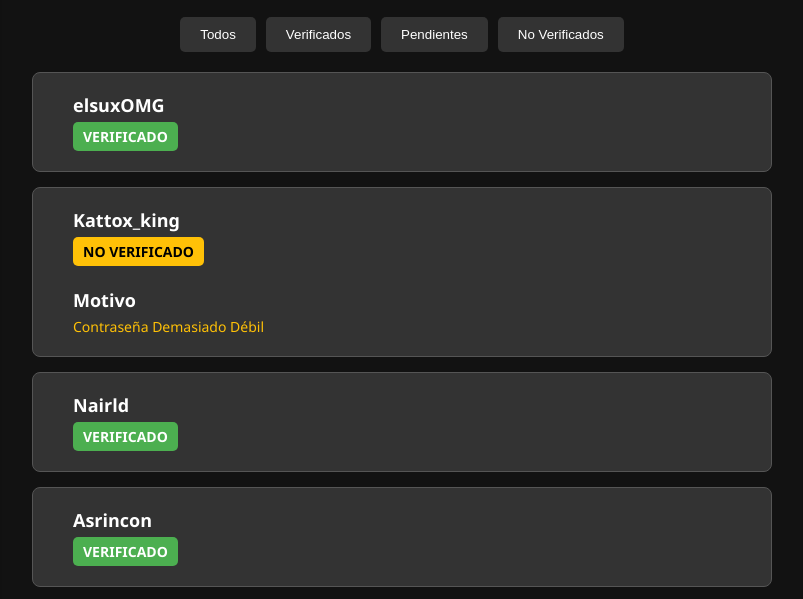
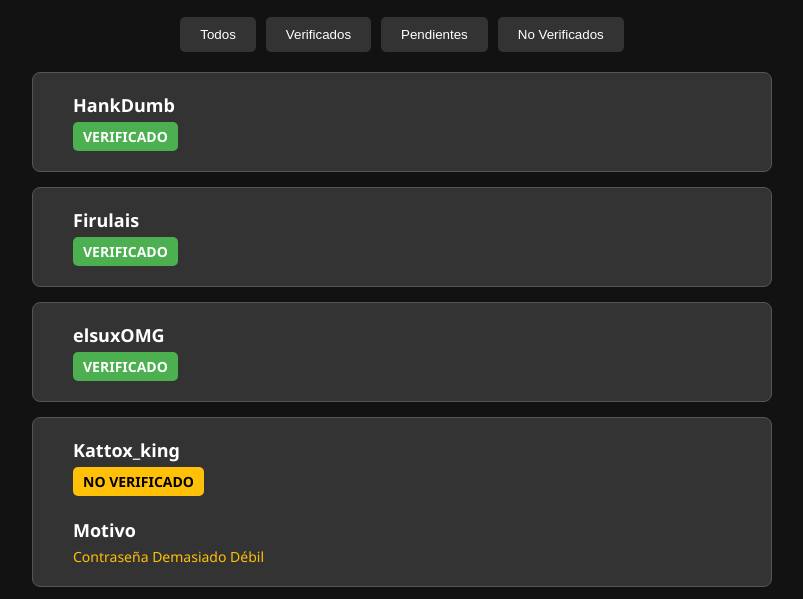
Before and after one commit to BytesDex/bytesdex.github.io, a website: page usuarios.html in a window 1280 px wide. Shown: the part 146-745 px from the top of the page, without its empty margins (238-1041 px from the left). Drawn offline with Linux system fonts and the light colour scheme.

Commit message:
Update usuarios.html

```diff
--- a/usuarios.html
+++ b/usuarios.html
@@ -22,6 +22,18 @@
   </div>
   <div id="alert-container"></div>
   <div id="user-list">
+    <div class="user-card">
+    <div class="user-info">
+        <h2>HankDumb</h2>
+        <p><span class="badge verified-badge">Verificado</span></p>
+      </div>
+    </div>
+    <div class="user-card">
+    <div class="user-info">
+        <h2>Firulais</h2>
+        <p><span class="badge verified-badge">Verificado</span></p>
+      </div>
+    </div>
     <div class="user-card">
     <div class="user-info">
         <h2>elsuxOMG</h2>
```
